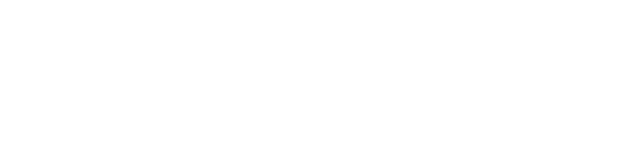
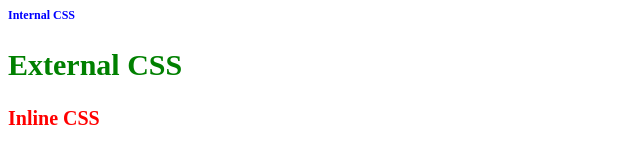
Before and after one commit to iriljahan/basic-css, a plain HTML site: page index.html in a window 1280 px wide. Shown: the whole page, without its empty margins (0-640 px from the left). Drawn offline with Linux system fonts and the light colour scheme.

Commit message:
Internal, External, Inline css

```diff
--- a/index.html
+++ b/index.html
@@ -3,7 +3,21 @@
   <head>
     <meta charset="UTF-8" />
     <meta name="viewport" content="width=device-width, initial-scale=1.0" />
+
+    <!-- Custom css link  -->
+    <link rel="stylesheet" href="./style.css" />
+
     <title>Basic CSS</title>
+    <style>
+      h1 {
+        color: blue;
+        font-size: 12px;
+      }
+    </style>
   </head>
-  <body></body>
+  <body>
+    <h1>Internal CSS</h1>
+    <h2>External CSS</h2>
+    <h3 style="color: red; font-size: 20px">Inline CSS</h3>
+  </body>
 </html>
--- /dev/null
+++ b/style.css
@@ -0,0 +1,4 @@
+h2 {
+  color: green;
+  font-size: 30px;
+}
```
